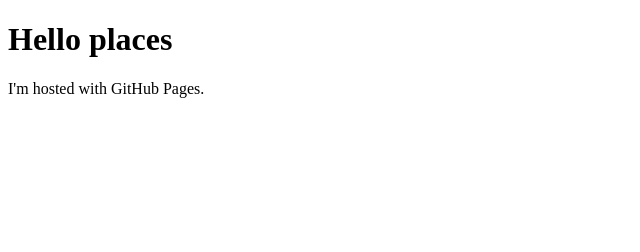
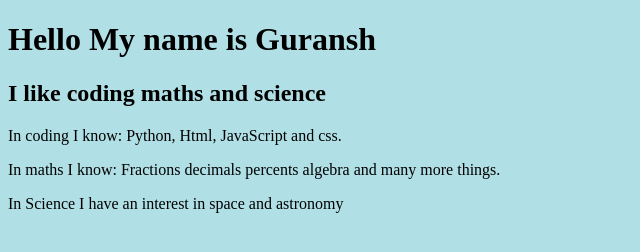
Before and after one commit to GuranshSaini/guranshsaini.github.io, a plain HTML site: page index.html in a window 1280 px wide. Shown: the whole page, without its empty margins (0-640 px from the left). Drawn offline with Linux system fonts and the light colour scheme.

Commit message:
Update index.html

```diff
--- a/index.html
+++ b/index.html
@@ -1,7 +1,24 @@
 <!DOCTYPE html>
 <html>
-<body>
-<h1>Hello places</h1>
-<p>I'm hosted with GitHub Pages.</p>
+<style>
+
+text {
+  text-align: center;
+  }
+
+
+
+</style>
+
+
+
+
+
+<body style="background-color:powderblue;">
+<h1 style="text">Hello My name is Guransh</h1>
+<h2>I like coding maths and science</h2>
+<p>In coding I know: Python, Html, JavaScript and css.</p>
+<p>In maths I know: Fractions decimals percents algebra and many more things.</p>
+<p>In Science I have an interest in space and astronomy</p>
 </body>
 </html>
```
